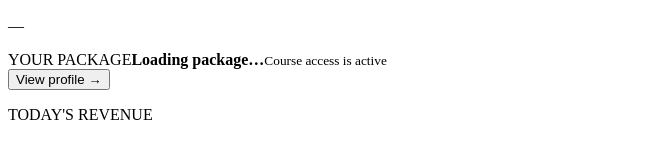
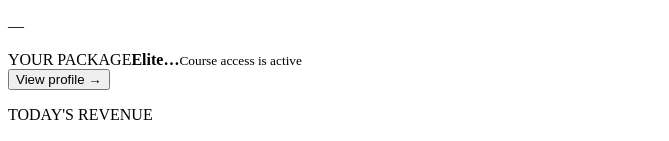
Before and after one commit to iamshivamk4u-coder/sk-shivam, a website with bundled scripts: page affiliate-dashboard.html in a window 1280 px wide. Shown: the part 495-636 px from the top of the page, without its empty margins (0-669 px from the left). Built offline with nearby package versions, Linux system fonts and the light colour scheme; a script that the page names is missing.

Commit message:
Add files via upload

```diff
--- a/affiliate-dashboard.html
+++ b/affiliate-dashboard.html
@@ -40,7 +40,7 @@
 
         <section class="affiliate-profile-card" aria-label="Affiliate profile summary">
           <div class="profile-card-user"><img class="profile-hero-picture" alt="Profile avatar" /><div><p class="eyebrow">AFFILIATE PROFILE</p><h2 class="affiliate-name">SkillLancer</h2><p class="profile-email" data-profile-email>—</p></div></div>
-          <div class="profile-card-package"><span>YOUR PACKAGE</span><strong data-package-name>Loading package…</strong><small>Course access is active</small></div>
+          <div class="profile-card-package"><span>YOUR PACKAGE</span><strong data-package-name>Elite…</strong><small>Course access is active</small></div>
           <button class="profile-card-button" type="button">View profile <span>→</span></button>
         </section>
 
```
